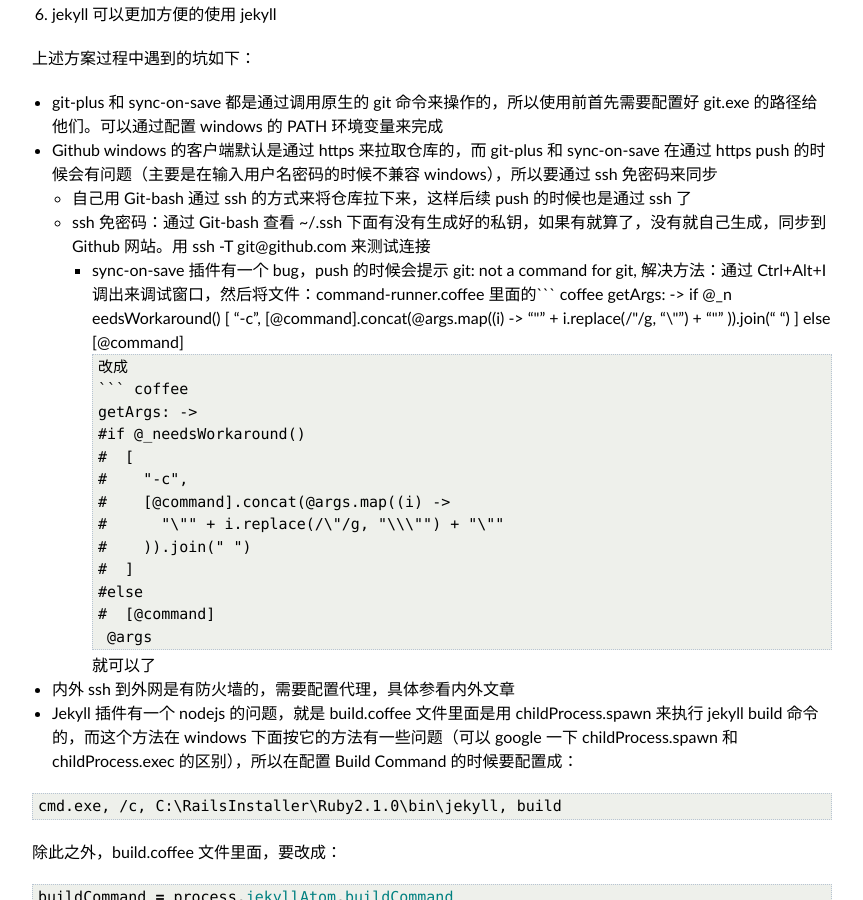
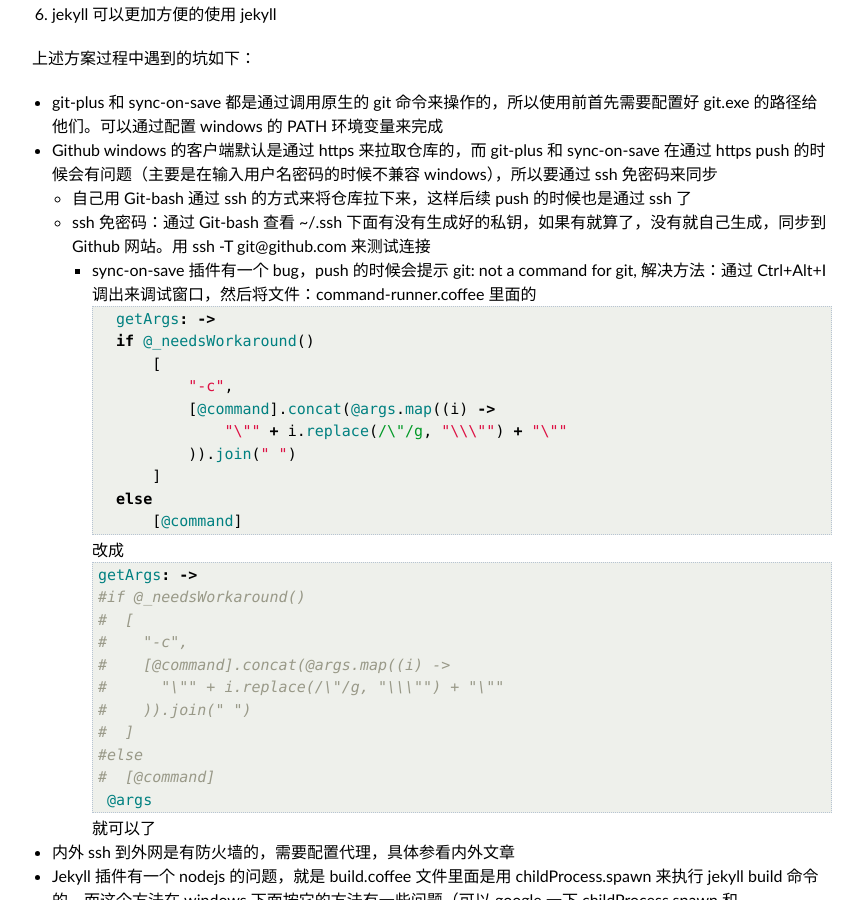
Before and after one commit to songxincun/songxincun.github.io, a Jekyll site: the page built from _posts/technology/atom/2016-09-09-write-jekyll-with-atom.md, in a window 1280 px wide and 900 px high, scrolled down 849 px. Shown: the whole window, without its empty margins (208-1071 px from the left). Built offline with Jekyll 4.4.1, drawn with Linux system fonts in a browser that asks for light colours; comment, search, counter and statistics services are not loaded.

Commit message:
Updated 2016-09-09-write-jekyll-with-atom.md.

````diff
--- a/_posts/technology/atom/2016-09-09-write-jekyll-with-atom.md
+++ b/_posts/technology/atom/2016-09-09-write-jekyll-with-atom.md
@@ -37,18 +37,19 @@
 - Github windows 的客户端默认是通过 https 来拉取仓库的，而 git-plus 和 sync-on-save 在通过 https push 的时候会有问题（主要是在输入用户名密码的时候不兼容 windows），所以要通过 ssh 免密码来同步
     - 自己用 Git-bash 通过 ssh 的方式来将仓库拉下来，这样后续 push 的时候也是通过 ssh 了
     - ssh 免密码：通过 Git-bash 查看 ~/.ssh 下面有没有生成好的私钥，如果有就算了，没有就自己生成，同步到 Github 网站。用 ssh -T git@github.com 来测试连接
-        - sync-on-save 插件有一个 bug，push 的时候会提示 git: not a command for git, 解决方法：通过 Ctrl+Alt+I 调出来调试窗口，然后将文件：command-runner.coffee 里面的``` coffee
-        getArgs: ->
-  if @_n   eedsWorkaround()
-    [
-      "-c",
-      [@command].concat(@args.map((i) ->
-        "\"" + i.replace(/\"/g, "\\\"") + "\""
-      )).join(" ")
-    ]
-  else
-    [@command]
-```
+        - sync-on-save 插件有一个 bug，push 的时候会提示 git: not a command for git, 解决方法：通过 Ctrl+Alt+I 调出来调试窗口，然后将文件：command-runner.coffee 里面的
+        ``` coffee
+            getArgs: ->
+            if @_needsWorkaround()
+                [
+                    "-c",
+                    [@command].concat(@args.map((i) ->
+                        "\"" + i.replace(/\"/g, "\\\"") + "\""
+                    )).join(" ")
+                ]
+            else
+                [@command]
+        ```
 改成
 ``` coffee
   getArgs: ->
````
